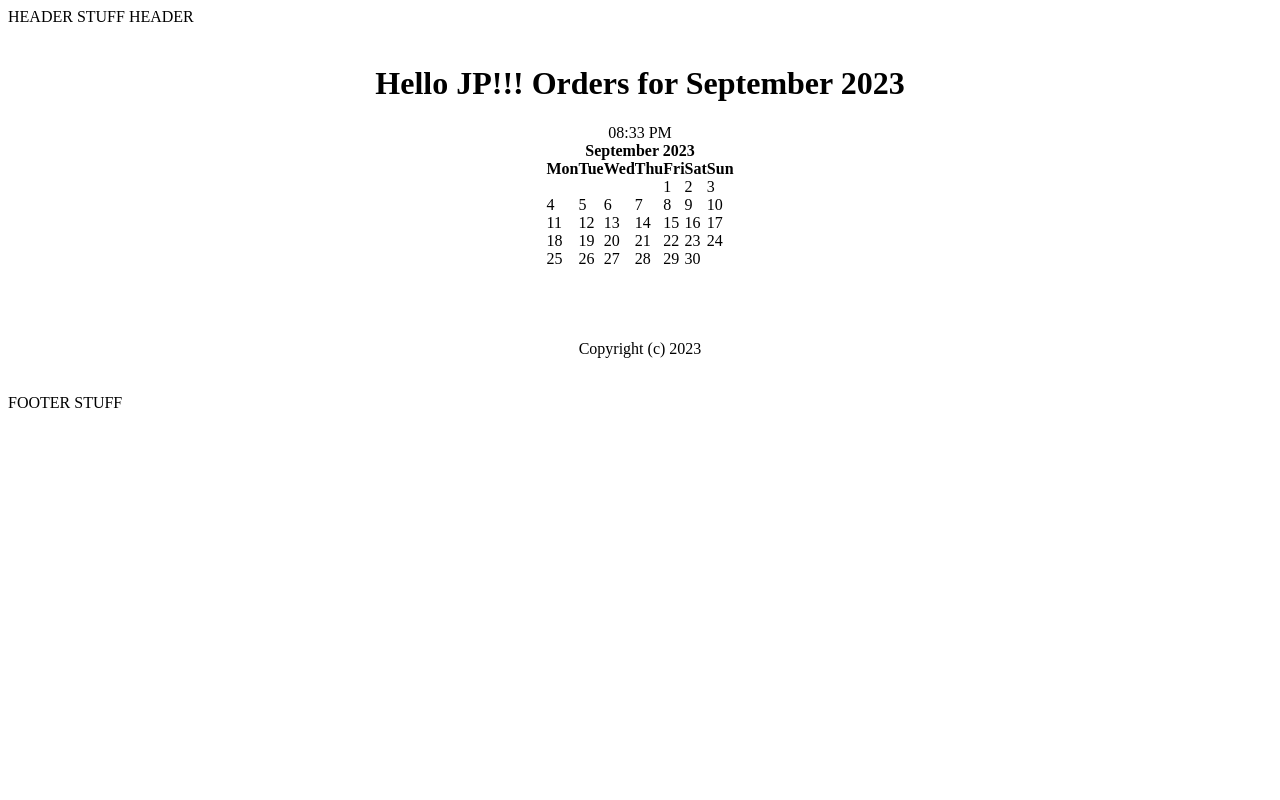
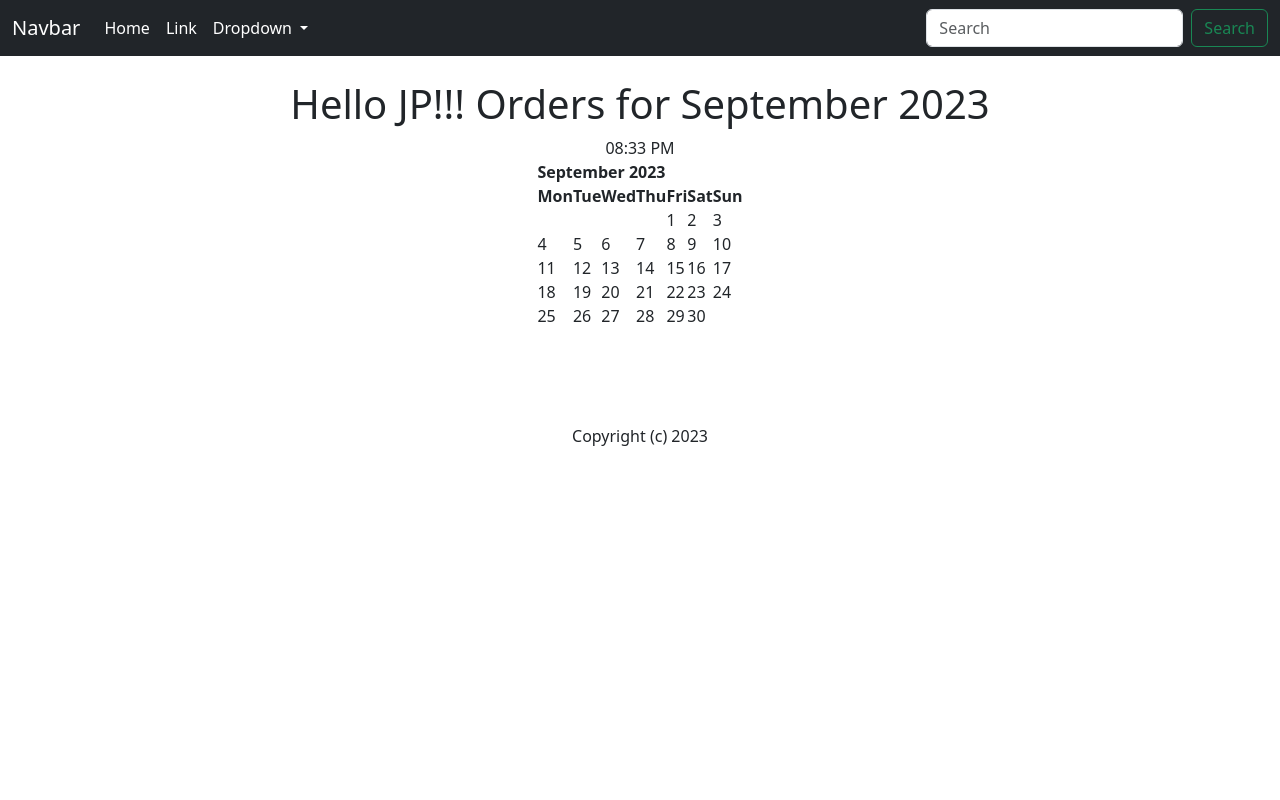
Before and after one commit to usmc1371nerd/django_orders_project, a Django app: page / in a window 1280 px wide. Run offline with Django 4.2, Linux system fonts and the light colour scheme.

Commit message:
bootstrapped navbar

```diff
--- a/orders/templates/orders/base.html
+++ b/orders/templates/orders/base.html
@@ -1,8 +1,16 @@
-HEADER STUFF HEADER
-<br/><br/>
-
-{%block content%}
-{%endblock%}
-
-<br/> <br/>
-FOOTER STUFF
+<!doctype html>
+<html lang="en">
+  <head>
+    <meta charset="utf-8">
+    <meta name="viewport" content="width=device-width, initial-scale=1">
+    <title>Bootstrap demo</title>
+    <link href="https://cdn.jsdelivr.net/npm/bootstrap@5.3.2/dist/css/bootstrap.min.css" rel="stylesheet" integrity="sha384-T3c6CoIi6uLrA9TneNEoa7RxnatzjcDSCmG1MXxSR1GAsXEV/Dwwykc2MPK8M2HN" crossorigin="anonymous">
+  </head>
+  <body>
+    {% include 'orders/navbar.html'%}
+    <br/>
+    {%block content%}
+    {%endblock%}
+    <script src="https://cdn.jsdelivr.net/npm/bootstrap@5.3.2/dist/js/bootstrap.bundle.min.js" integrity="sha384-C6RzsynM9kWDrMNeT87bh95OGNyZPhcTNXj1NW7RuBCsyN/o0jlpcV8Qyq46cDfL" crossorigin="anonymous"></script>
+  </body>
+</html>
--- /dev/null
+++ b/orders/templates/orders/navbar.html
@@ -0,0 +1,36 @@
+<nav class="navbar navbar-expand-lg bg-dark ">
+    <div class="container-fluid">
+      <a class="navbar-brand" style="color:white;" href="#">Navbar</a>
+      <button class="navbar-toggler" type="button" data-bs-toggle="collapse" data-bs-target="#navbarSupportedContent" aria-controls="navbarSupportedContent" aria-expanded="false" aria-label="Toggle navigation">
+        <span class="navbar-toggler-icon"></span>
+      </button>
+      <div class="collapse navbar-collapse" id="navbarSupportedContent">
+        <ul class="navbar-nav me-auto mb-2 mb-lg-0">
+          <li class="nav-item">
+            <a class="nav-link active" aria-current="page" href="#" style="color:white;">Home</a>
+          </li>
+          <li class="nav-item">
+            <a class="nav-link" href="#" style="color:white;" >Link</a>
+          </li>
+          <li class="nav-item dropdown" >
+            <a class="nav-link dropdown-toggle" style="color:white;" href="#" role="button" data-bs-toggle="dropdown" aria-expanded="false">
+              Dropdown
+            </a>
+            <ul class="dropdown-menu">
+              <li><a class="dropdown-item" href="#">Action</a></li>
+              <li><a class="dropdown-item" href="#">Another action</a></li>
+              <li><hr class="dropdown-divider"></li>
+              <li><a class="dropdown-item" href="#">Something else here</a></li>
+            </ul>
+          </li>
+          <li class="nav-item">
+            <!-- <a class="nav-link disabled" aria-disabled="true">Disabled</a> -->
+          </li>
+        </ul>
+        <form class="d-flex" role="search">
+          <input class="form-control me-2" type="search" placeholder="Search" aria-label="Search">
+          <button class="btn btn-outline-success" type="submit">Search</button>
+        </form>
+      </div>
+    </div>
+  </nav>
```
